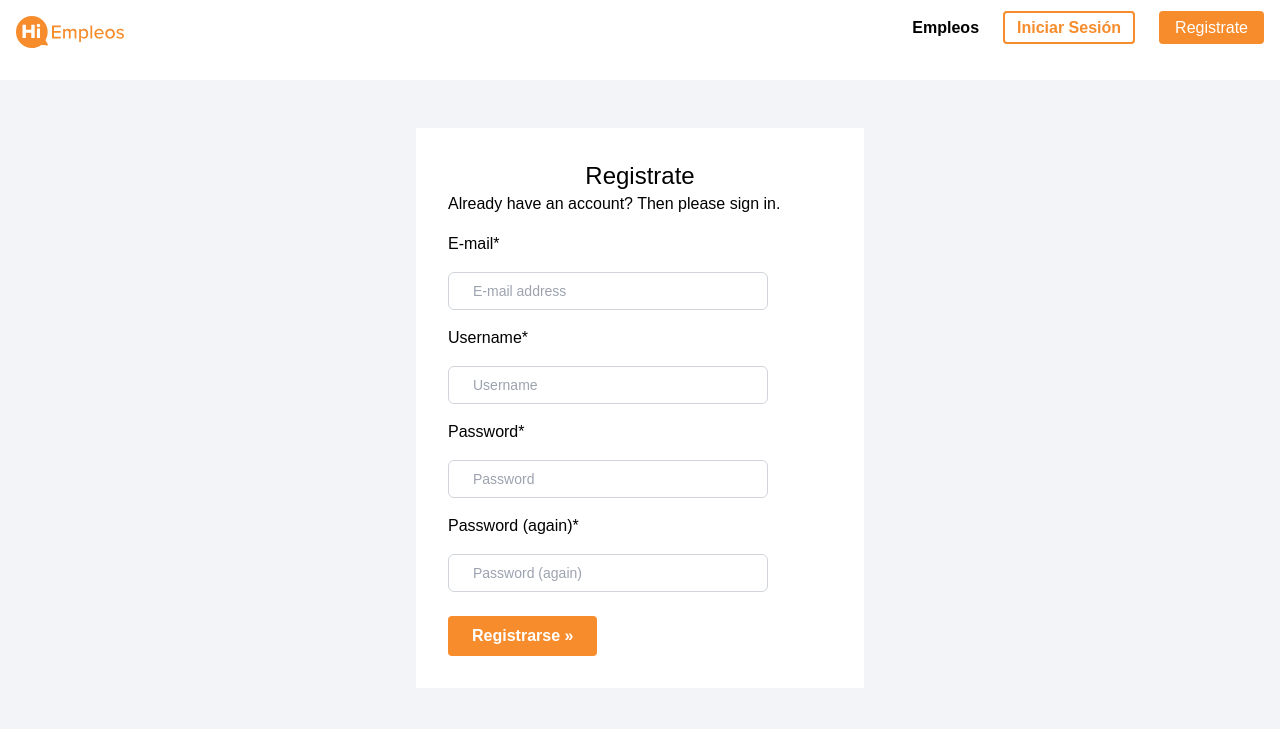
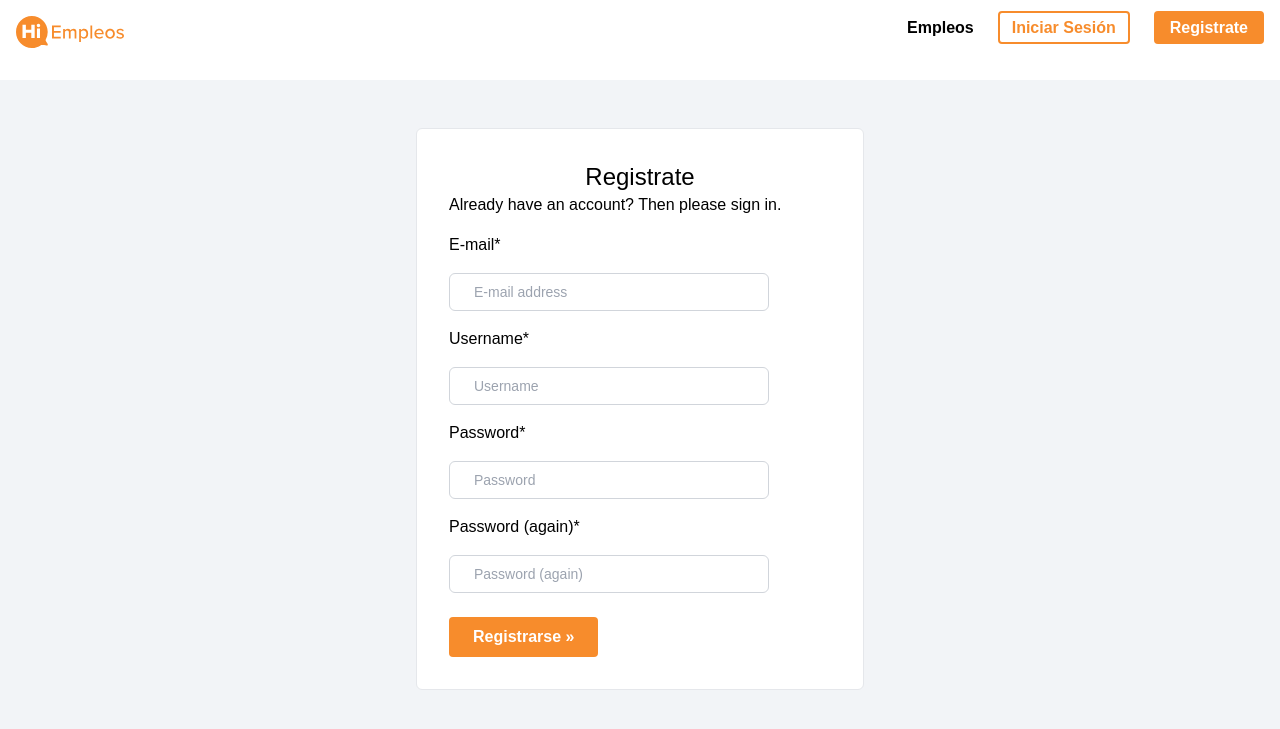
Before and after one commit to LordFitoi/feline, a Django app: page /accounts/signup/ in a window 1280 px wide. Shown: the top 729 px of the page. Run offline with Django 3.2, Linux system fonts and the light colour scheme; parts of the project's set-up code (start-up, migrations or seed data) failed here and were passed over; some libraries are stand-ins or nearby versions; some web fonts are replaced.

Commit message:
Stylize containers

```diff
--- a/feline/templates/account/base.html
+++ b/feline/templates/account/base.html
@@ -3,7 +3,7 @@
 
 {% block content %}
 <div class="row">
-  <div class="mt-16 sm:mt-0 py-8 px-8 mx-auto max-w-md center" style="background-color: white;">
+  <div class="mt-16 border border-gray-200 rounded-md sm:mt-0 py-8 px-8 mx-auto max-w-md center" style="background-color: white;">
     {% block inner %}{% endblock %}
   </div>
 </div>
--- a/feline/templates/account/login.html
+++ b/feline/templates/account/login.html
@@ -60,6 +60,7 @@ for a {{ site_name }} account and sign in below:{% endblocktranslate %}</p> -->
         <a class="inline" href="{% url 'account_reset_password' %}">{% translate "olvidaste tu contraseña?" %}</a>
       </div><br/>
       <button  style="background-color: #F78C2C; color: white;" class="py-2 px-4 rounded" type="submit">{% translate "Inicia Sesión" %}</button>
+  </div>
   </form>
 </div>
 {% endblock %}
--- a/feline/templates/base.html
+++ b/feline/templates/base.html
@@ -69,7 +69,7 @@
               </li>
               <li class="ml-6">
                 {# URL provided by django-allauth/account/urls.py #}
-                <a id="sign-up-link" style="background-color: #F78C2C; color: white;" class="py-2 px-4 rounded" href="{% url 'account_signup' %}">Registrate</a>
+                <a id="sign-up-link" style="background-color: #F78C2C; color: white;" class="py-2 px-4 rounded font-bold" href="{% url 'account_signup' %}">Registrate</a>
               </li>
             {% endif %}
           </ul>
--- a/feline/templates/jobposts/company_detail.html
+++ b/feline/templates/jobposts/company_detail.html
@@ -5,7 +5,7 @@
 
 {% block content %}
 <div class="flex flex-col sm:mx md:flex-row justify-start">
-    <div class="w-full -auto md:w-2/3 py-6 px-4 mb-4" style="background-color: white;">
+    <div class="w-full -auto md:w-2/3 py-6 px-4 mb-4 border border-gray-200 rounded-md" style="background-color: white;">
         <div class="pb-6 border-b border-b-gray-300">
             <img class="w-16 h-16 rounded-sm border-solid border-gray-200 border6" src="{{ object.logo.url }}">
 
@@ -77,8 +77,8 @@
         {% endif %}
     </div>
     <div class="md:w-1/3 ml-4 " >
-        <div class="sm:my-8 md:my-0 py-6 px-4 max-h-80" style="background-color: white; height: max-content;">
-            <h1 class="mb-1 text-lg font-bold">Sobre {{ object.company }}</h1>
+        <div class="sm:my-8 md:my-0 py-6 px-4 max-h-80 border border-gray-200 rounded-md" style="background-color: white; height: max-content;">
+            <h1 class="mb-1 text-lg font-bold">Sobre {{ object.name }}</h1>
             {% if object.company.company_url %}
                 <h4 class="font-bold mt-4">Website</h4>
                 <a class="mt-1" href="{{ object.company.company_url }}">{{ object.company.company_url }}</a>
--- a/feline/templates/jobposts/jobpost_detail.html
+++ b/feline/templates/jobposts/jobpost_detail.html
@@ -19,7 +19,7 @@
 
 {% block content %}
 <div class="flex flex-col sm:mx md:flex-row justify-start">
-    <div class="w-full -auto md:w-2/3 py-6 px-4 mb-4" style="background-color: white;">
+    <div class="w-full -auto md:w-2/3 py-6 px-4 mb-4 border border-gray-200 rounded-md" style="background-color: white;">
         <div class="flex justify-start pb-6 border-b border-b-gray-300">
             <img class="w-16 h-16 rounded-sm border-solid border-gray-200 border6" src="{{ object.company.logo.url }}">
 
@@ -68,7 +68,7 @@
         </div>
     </div>
     <div class="md:w-1/3 ml-4 " >
-        <div class="sm:my-8 md:my-0 py-6 px-4 max-h-80" style="background-color: white; height: max-content;">
+        <div class="sm:my-8 md:my-0 py-6 px-4 max-h-80 border border-gray-200 rounded-md" style="background-color: white; height: max-content;">
             <h1 class="mb-1 text-lg font-bold">Sobre {{ object.company }}</h1>
             {% if object.company.company_url %}
                 <h4 class="font-bold mt-4">Website</h4>
@@ -83,7 +83,7 @@
         </div>
 
         {% if other_jobs %}
-        <div class="sm:my-4 py-6 px-4 max-h-80" style="background-color: white; height: max-content;">
+        <div class="sm:my-4 py-6 px-4 max-h-80 border border-gray-200 rounded-md" style="background-color: white; height: max-content;">
             <h1 class="mb-1 text-lg font-bold">Otros Trabajos en {{ object.company }}</h1>
 
             {% for job in other_jobs %}
```
Lines whose indentation alone changed are shown as unchanged.
